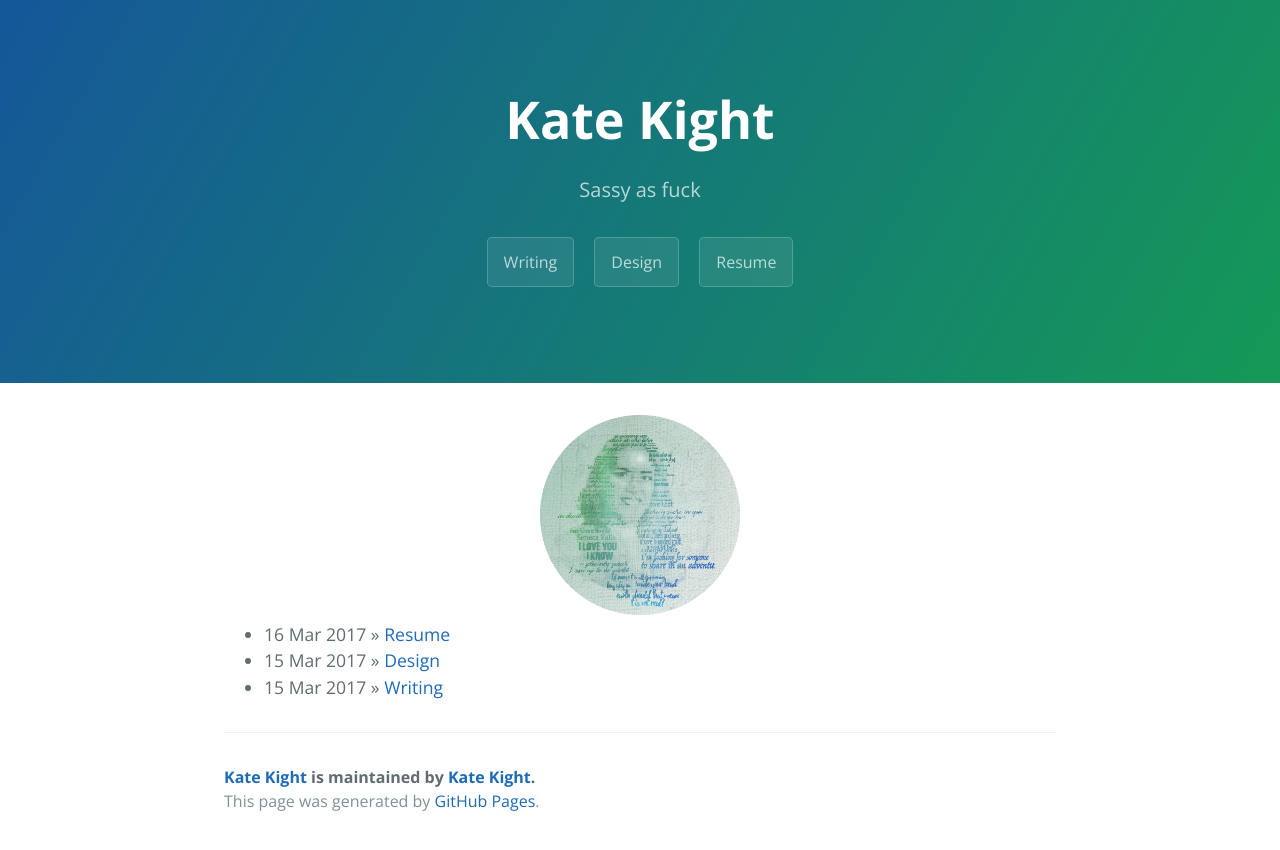
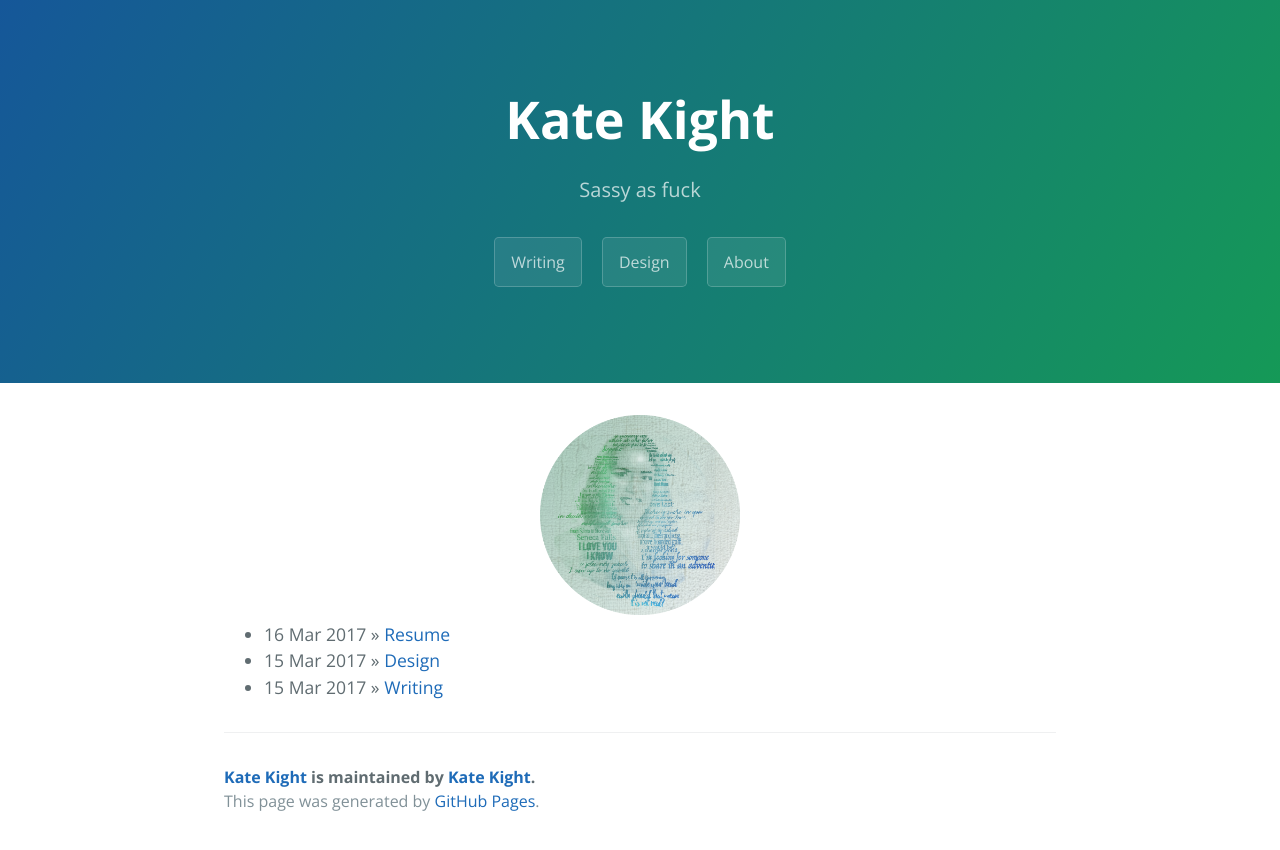
Before and after one commit to Flyakight/flyakight.github.io, a Jekyll site: the page built from index.html, in a window 1280 px wide. Shown: the top 850 px of the page. Built offline with Jekyll 4.4.1, drawn with Linux system fonts in a browser that asks for light colours; the list of posts is cut into pages by our own code.

Commit message:
Update page-header.html

```diff
--- a/_includes/page-header.html
+++ b/_includes/page-header.html
@@ -3,5 +3,5 @@
   <h2 class="project-tagline">{{ site.tagline }}</h2>
   <a href="http://www.katekight.com/main/2017/03/15/writing.html" class="btn">Writing</a>
   <a href="http://www.katekight.com/main/2017/03/15/design.html" class="btn">Design</a>
-  <a href="#" class="btn">Resume</a>
+  <a href="#" class="btn">About</a>
 </section>
```
